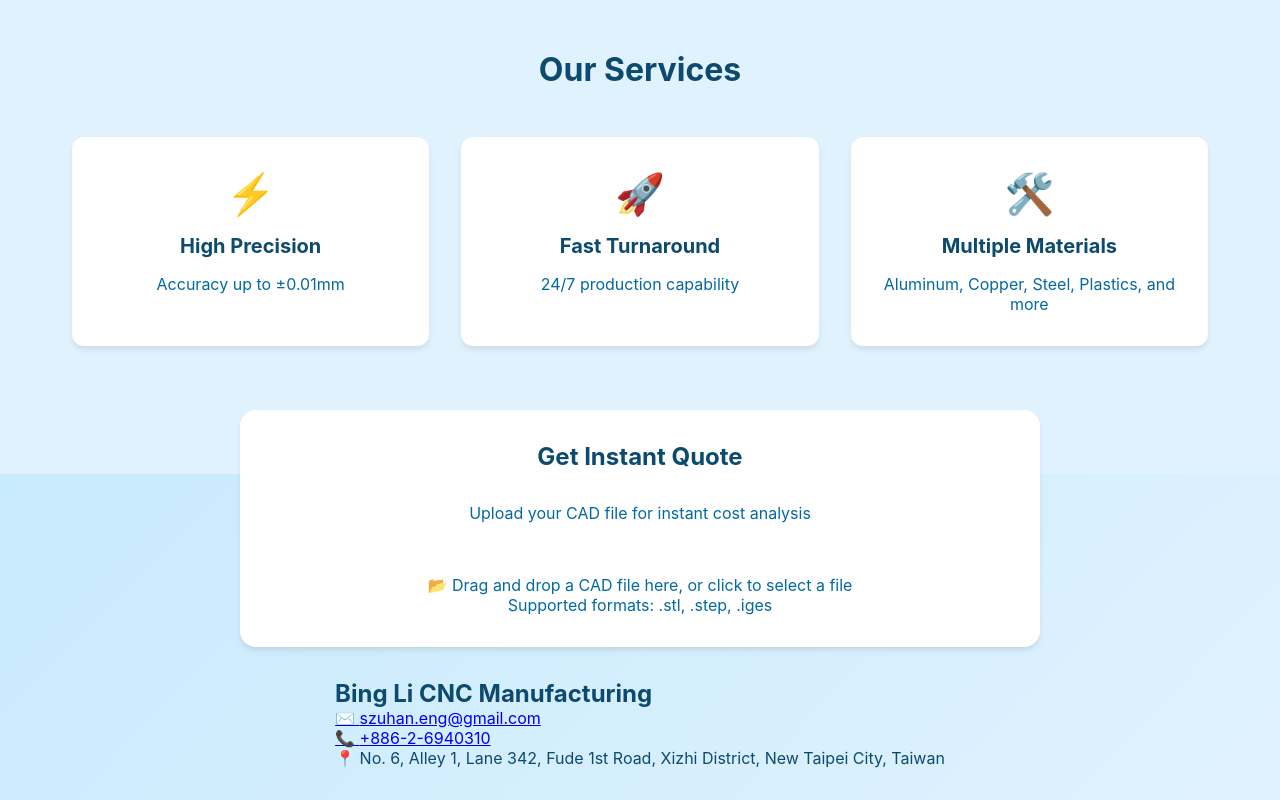
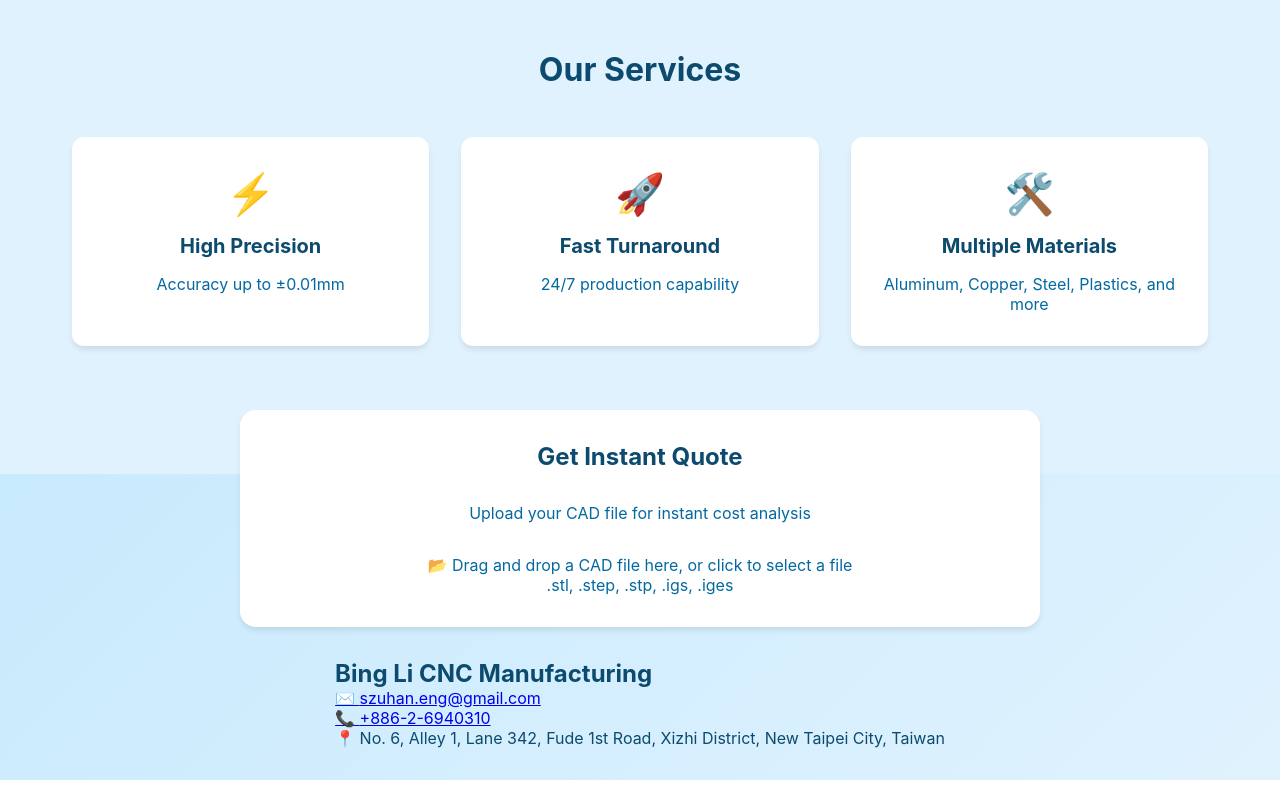
Before and after one commit to hanklikesmatcha/cnc-cost-analysis, a React (Vite) app in the folder frontend/: page / in a window 1280 px wide. Shown: the part 512-1312 px from the top of the page. Built offline with nearby package versions, Linux system fonts and the light colour scheme.

Commit message:
Implement dynamic API URL configuration in frontend

```diff
--- a/frontend/src/App.tsx
+++ b/frontend/src/App.tsx
@@ -6,6 +6,9 @@
 import { useLanguage } from "./contexts/languageUtils";
 import { LanguageSwitch } from "./components/LanguageSwitch";
 import "./App.css";
+
+// Get API URL from environment variables, fallback to window.location.origin
+const API_URL = import.meta.env.VITE_API_URL || window.location.origin;
 
 interface GeometryData {
   volume?: number;
@@ -37,9 +40,7 @@
 
     const interval = setInterval(async () => {
       try {
-        const response = await fetch(
-          `http://localhost:8000/api/conversion/${jobId}`
-        );
+        const response = await fetch(`${API_URL}/api/conversion/${jobId}`);
         const data: ConversionData = await response.json();
 
         setStatus(data.status);
--- a/frontend/src/components/FileUploader.tsx
+++ b/frontend/src/components/FileUploader.tsx
@@ -1,6 +1,9 @@
-import { useCallback, useState } from "react";
-import { useDropzone, FileRejection } from "react-dropzone";
+import { useCallback } from "react";
+import { useDropzone } from "react-dropzone";
 import { useLanguage } from "../contexts/languageUtils";
+
+// Get API URL from environment variables, fallback to window.location.origin
+const API_URL = import.meta.env.VITE_API_URL || window.location.origin;
 
 interface FileUploaderProps {
   onUploadSuccess: (jobId: string) => void;
@@ -8,25 +11,17 @@
 
 export function FileUploader({ onUploadSuccess }: FileUploaderProps) {
   const { t } = useLanguage();
-  const [uploadError, setUploadError] = useState<string | null>(null);
 
   const onDrop = useCallback(
-    async (acceptedFiles: File[], rejectedFiles: FileRejection[]) => {
-      setUploadError(null);
-
-      if (rejectedFiles.length > 0) {
-        setUploadError("Please upload a valid CAD file (.stl, .step, .iges)");
-        return;
-      }
+    async (acceptedFiles: File[]) => {
+      if (acceptedFiles.length === 0) return;
 
       const file = acceptedFiles[0];
-      if (!file) return;
-
       const formData = new FormData();
       formData.append("file", file);
 
       try {
-        const response = await fetch("http://localhost:8000/api/upload", {
+        const response = await fetch(`${API_URL}/api/upload`, {
           method: "POST",
           body: formData,
         });
@@ -39,7 +34,7 @@
         onUploadSuccess(data.job_id);
       } catch (error) {
         console.error("Upload error:", error);
-        setUploadError("Failed to upload file. Please try again.");
+        alert("Failed to upload file. Please try again.");
       }
     },
     [onUploadSuccess]
@@ -48,57 +43,50 @@
   const { getRootProps, getInputProps, isDragActive } = useDropzone({
     onDrop,
     accept: {
-      "application/x-step": [".step", ".stp"],
-      "application/x-iges": [".iges", ".igs"],
-      "application/x-stl": [".stl"],
+      "model/stl": [".stl"],
+      "model/step": [".step", ".stp"],
+      "model/iges": [".igs", ".iges"],
     },
+    noClick: false,
+    noKeyboard: false,
+    disabled: false,
     multiple: false,
     onDragEnter: (e: React.DragEvent<HTMLElement>) => {
       e.preventDefault();
-      e.stopPropagation();
     },
     onDragOver: (e: React.DragEvent<HTMLElement>) => {
       e.preventDefault();
-      e.stopPropagation();
     },
     onDragLeave: (e: React.DragEvent<HTMLElement>) => {
       e.preventDefault();
-      e.stopPropagation();
     },
   });
 
   return (
-    <div className="w-full">
     <div
-        {...getRootProps()}
-        className={`relative overflow-hidden transition-all duration-300 rounded-xl p-12 min-h-[240px] flex flex-col justify-center text-center cursor-pointer bg-gray-50
-          ${isDragActive ? "bg-blue-50" : "hover:bg-gray-100"}
-          ${uploadError ? "bg-red-50" : ""}
-        `}
+      {...getRootProps({
+        className: `relative overflow-hidden transition-all duration-300 rounded-xl p-12 min-h-[240px] flex flex-col justify-center text-center cursor-pointer bg-gray-50 ${
+          isDragActive ? "bg-blue-50" : "hover:bg-gray-100"
+        }`,
+      })}
     >
-        <input {...getInputProps()} className="hidden" />
+      <input
+        {...getInputProps()}
+        type="file"
+        accept=".stl,.step,.stp,.igs,.iges"
+      />
       <div className="space-y-4">
-          <div className="flex justify-center items-center">
-            <br />
-          </div>
         <p className="text-xl font-medium">
           {isDragActive ? t.dropzone.active : t.dropzone.inactive}
         </p>
         <p className="text-sm text-gray-500">
-            Supported formats: <span className="font-medium">.stl</span>,{" "}
+          {t.supportedFormats} <span className="font-medium">.stl</span>,{" "}
           <span className="font-medium">.step</span>,{" "}
+          <span className="font-medium">.stp</span>,{" "}
+          <span className="font-medium">.igs</span>,{" "}
           <span className="font-medium">.iges</span>
         </p>
       </div>
-        {/* Animated gradient background on hover */}
-        <div className="absolute inset-0 -z-10 bg-gradient-to-r from-blue-100 via-white to-blue-100 opacity-0 hover:opacity-100 transition-opacity duration-300 animate-gradient" />
-      </div>
-
-      {uploadError && (
-        <div className="mt-4 p-4 bg-red-50 border border-red-200 rounded-lg text-red-600">
-          {uploadError}
-        </div>
-      )}
     </div>
   );
 }
```
Also changed, not shown: 2 other files (tests, documents, lock files or other folders). Lines whose indentation alone changed are shown as unchanged.
